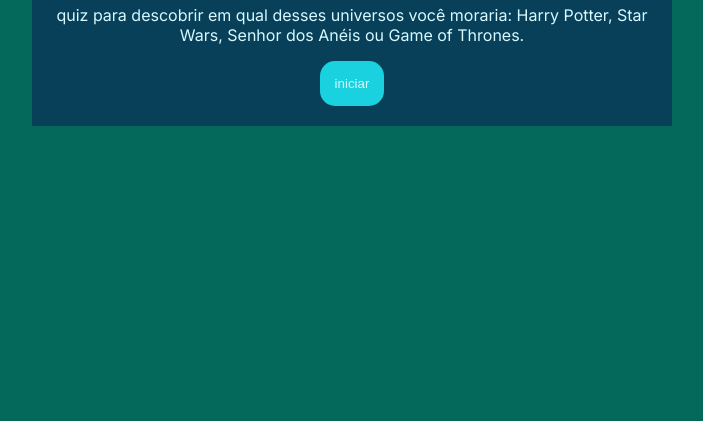
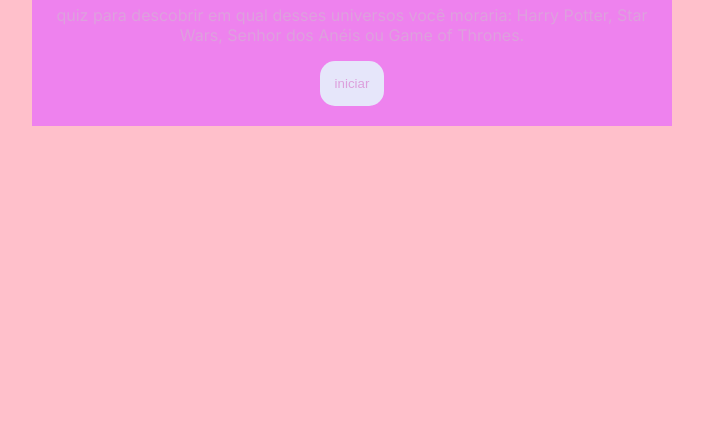
Before and after one commit to Juliaamrl/Quiz2, a plain HTML site: page index.html in a window 1280 px wide. Shown: the part 395-816 px from the top of the page, without its empty margins (288-991 px from the left). Drawn offline with Linux system fonts and the light colour scheme.

Commit message:
Update style.css

```diff
--- a/style.css
+++ b/style.css
@@ -1,11 +1,11 @@
 @import url('https://fonts.googleapis.com/css2?family=Chakra+Petch:ital,wght@0,300;0,400;0,500;0,600;0,700;1,300;1,400;1,500;1,600;1,700&family=Inter:wght@100;200;300;400;500;600;700;800;900&display=swap');
 
 :root {
-    --cor-fundo: #04685b;
-    --cor-principal: #08405a ;
-    --cor-secundaria: #19d1df;
-    --cor-destaque: #64afb9;
-    --cor-texto: #D7F9FF;
+    --cor-fundo: #FFC0CB;
+    --cor-principal: #EE82EE ;
+    --cor-secundaria: #E6E6FA;
+    --cor-destaque: #FF69B4;
+    --cor-texto: #DDA0DD;
 }
 
 body {
```
